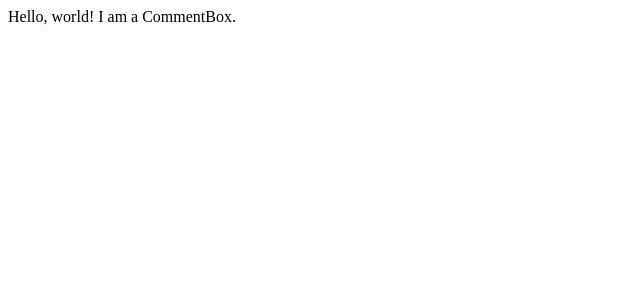
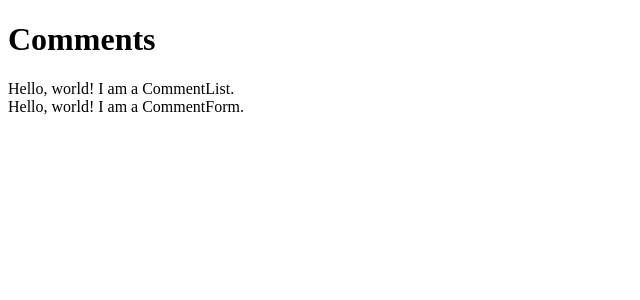
Before and after one commit to michael4reynolds/Commentator, a React (Create React App) app: page / in a window 1280 px wide. Shown: the top 300 px of the page, without its empty margins (0-640 px from the left). Built offline with nearby package versions, Linux system fonts and the light colour scheme; the HTML template or start-up script is replaced by a standard one.

Commit message:
add Comment List and Form

```diff
--- a/src/index.js
+++ b/src/index.js
@@ -1,18 +1,40 @@
 import React, {Component} from 'react'
 import ReactDOM from 'react-dom'
-// import App from './App'
-// import './index.css'
 
 class CommentBox extends Component {
   render() {
     return (
       <div className="commentBox">
-        Hello, world! I am a CommentBox.
+        <h1>Comments</h1>
+        <CommentList/>
+        <CommentForm/>
       </div>
     )
   }
 }
 
+class CommentList extends Component {
+  render() {
+    return (
+      <div className="commentList">
+        Hello, world! I am a CommentList.
+      </div>
+    )
+  }
+}
+
+class CommentForm extends Component {
+  render() {
+    return (
+      <div className="commentForm">
+        Hello, world! I am a CommentForm.
+      </div>
+    )
+  }
+}
+
+export default CommentForm
+
 ReactDOM.render(
   <CommentBox />,
   document.getElementById('root')
```
